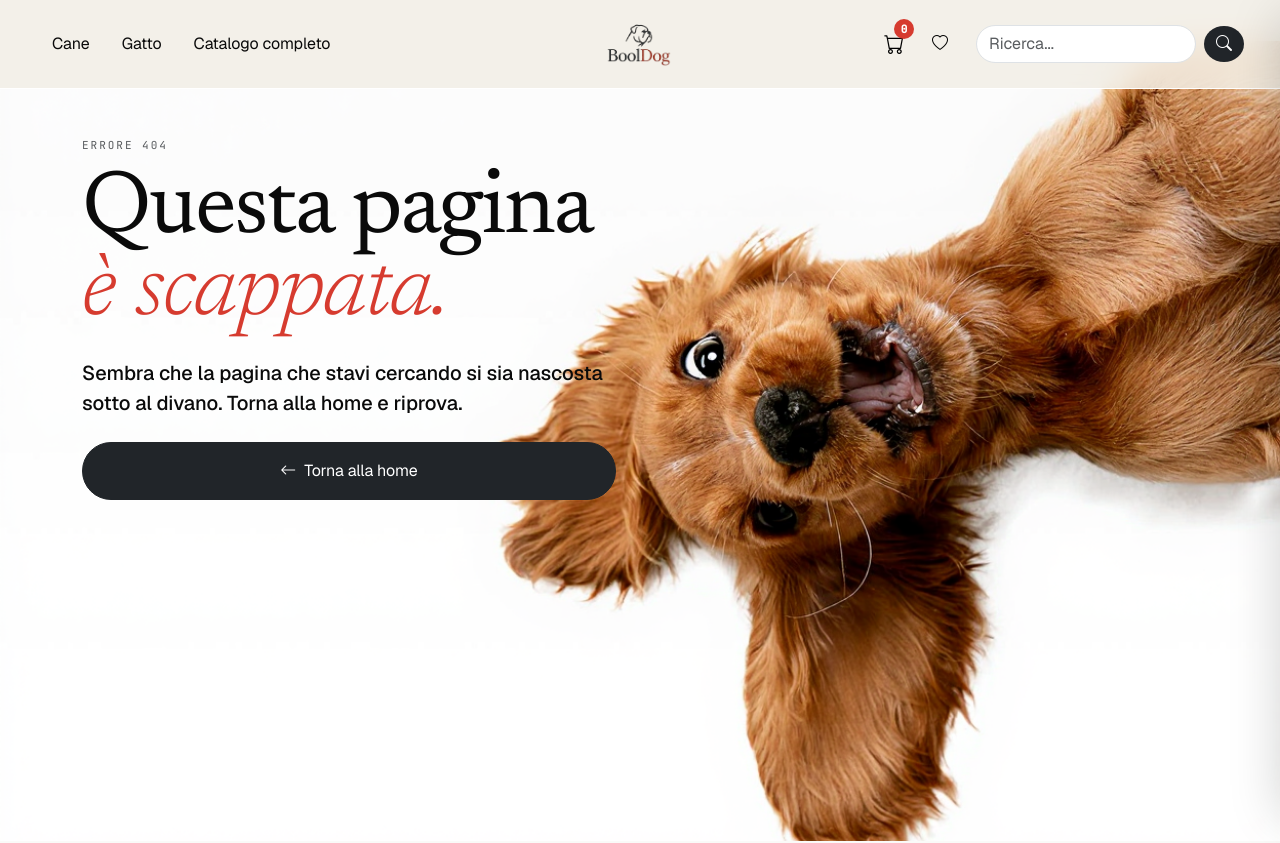
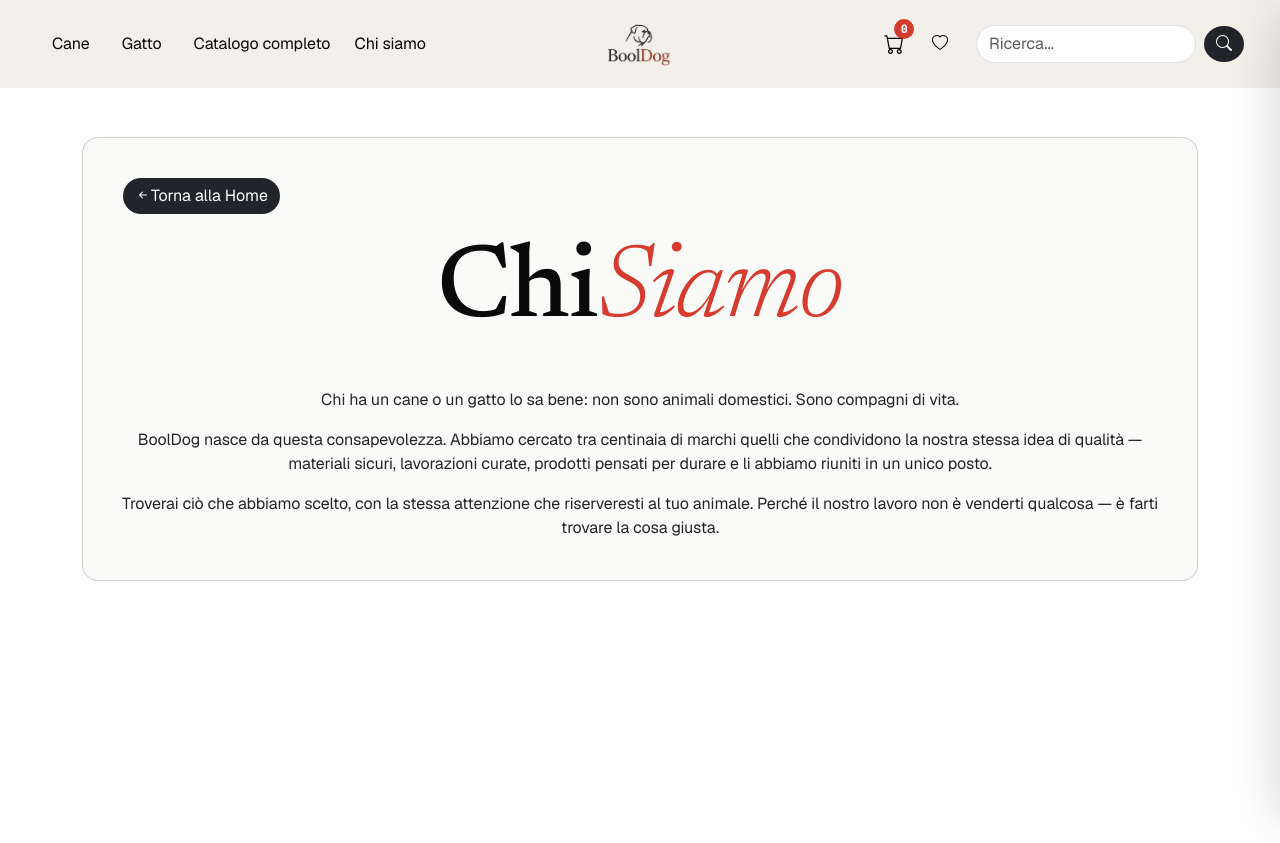
Before and after one commit to Carlo-Falanga/booldog-project-work, a React app in the folder frontend/: page /chi-siamo in a window 1280 px wide. Shown: the top 843 px of the page. Built offline with nearby package versions, Linux system fonts and the light colour scheme; the HTML template or start-up script is replaced by a standard one.

Commit message:
feat: add ChiSiamoPage and update navigation links to include it

```diff
--- a/frontend/src/App.jsx
+++ b/frontend/src/App.jsx
@@ -12,6 +12,7 @@ import WishListPage from "./pages/WishListPage";
 import OrderConfirmedPage from "./pages/OrderConfirmedPage";
 import NotFoundPage from "./pages/NotFoundPage";
 import ScrollToTop from "./components/ScrollToTop";
+import ChiSiamoPage from "./pages/ChiSiamoPage";
 
 
 
@@ -34,6 +35,7 @@ function App() {
               <Route path="/cart" element={<CartPage />} />
               <Route path="/wishlist" element={<WishListPage />} />
               <Route path="/order-confirmed/:id" element={<OrderConfirmedPage />} />
+              <Route path="/chi-siamo" element={<ChiSiamoPage/>} />
               <Route path="*" element={<NotFoundPage />} />
             </Route>
           </Routes>
--- a/frontend/src/components/AppFooter.jsx
+++ b/frontend/src/components/AppFooter.jsx
@@ -147,7 +147,7 @@ export default function AppFooter() {
                 I tuoi prodotti preferiti
               </li>
             </Link>
-            <Link className="text-decoration-none" to="*">
+            <Link className="text-decoration-none" to="/chi-siamo">
               <li className="hover_footer text-black">Chi siamo</li>
             </Link>
           </ul>
--- a/frontend/src/components/Navbar.jsx
+++ b/frontend/src/components/Navbar.jsx
@@ -128,6 +128,11 @@ export default function Navbar() {
                   Catalogo completo
                 </NavLink>
               </li>
+              <li className="nav-item ps-2">
+                <NavLink to="/chi-siamo" className="nav-link" end>
+                  Chi siamo
+                </NavLink>
+              </li>
             </ul>
 
             <div className="d-flex d-lg-none flex-column gap-4 mt-4 pb-3">
--- a/frontend/src/index.css
+++ b/frontend/src/index.css
@@ -446,6 +446,14 @@ main {
   height: 100vh;
 }
 
+.navbar-nav{
+  .nav-link:hover {
+    scale: 1.05;
+    color: var(--bool-forest-deep);
+    transition: all 0.2s;
+  }
+}
+
 .navbar_custom_bg {
   background: rgba(242, 238, 230, 0.86);
   backdrop-filter: blur(16px) saturate(140%);
--- /dev/null
+++ b/frontend/src/pages/ChiSiamoPage.jsx
@@ -0,0 +1,41 @@
+import {Link} from "react-router-dom";
+
+export default function ChiSiamoPage() {
+    return (
+        <div className="container mt-5 mb-5">
+            <div className="card rounded-4 p-4 bg-paper">
+                <div className="d-flex justify-content-start align-items-center m-3">
+                    <Link to="/">
+                        <button className="btn btn-dark rounded-pill border-0 btn_cart">
+                            <i className="bi bi-arrow-left-short"></i>Torna alla Home
+                        </button>
+                    </Link>
+                </div>
+                <h3 className="cart-hero mt-3 mb-5 d-flex justify-content-center">
+                    <span className="d-block">
+                        Chi
+                    </span>
+                    <em className="d-block">Siamo</em>
+                </h3>
+                <div className="text-center">
+                    <p>
+                        Chi ha un cane o un gatto lo sa bene: non sono animali domestici. Sono compagni di vita.
+                    </p>
+                    <p>
+                        BoolDog nasce da questa consapevolezza. Abbiamo cercato tra centinaia di marchi quelli che condividono la nostra stessa idea di qualità — materiali sicuri, lavorazioni curate, prodotti pensati per durare e li abbiamo riuniti in un unico posto.
+                    </p>
+                    <p>
+                        Troverai ciò che abbiamo scelto, con la stessa attenzione che riserveresti al tuo animale. Perché il nostro lavoro non è venderti qualcosa — è farti trovare la cosa giusta.
+                    </p>
+                    <p>
+
+                    </p>
+                </div>
+
+
+            </div>
+        </div>
+
+
+    )
+}
--- a/frontend/src/pages/OrderConfirmedPage.jsx
+++ b/frontend/src/pages/OrderConfirmedPage.jsx
@@ -21,10 +21,11 @@ export default function OrderConfirmedPage() {
     <>
       <div className="container mt-5 mb-5">
         <div className="card rounded-4 p-4 bg-paper">
-          <h3 className="cart-hero mt-3 mb-5 d-flex justify-content-center">
+          <h3 className="cart-hero mt-3 mb-5 d-flex flex-wrap justify-content-center">
             <span className="d-block">
-              Ordine<em className="d-block">Confermato!</em>
+              Ordine
             </span>
+            <em className="d-block">Confermato!</em>
           </h3>
 
           <span className="fw-medium d-flex justify-content-center m-3">
```
